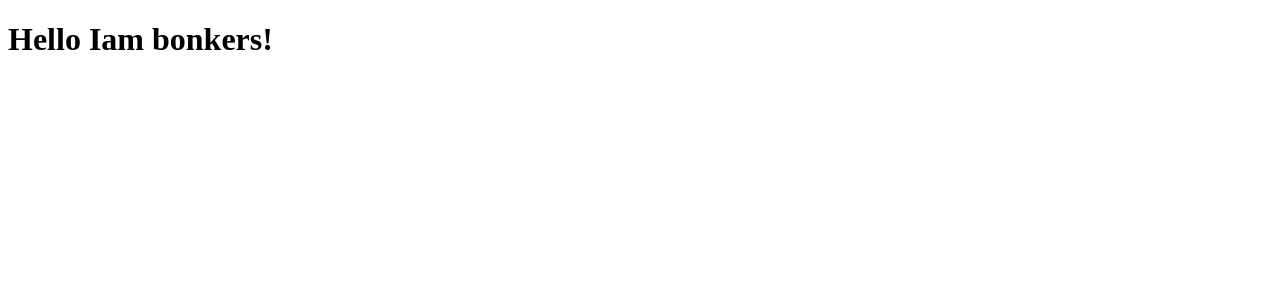
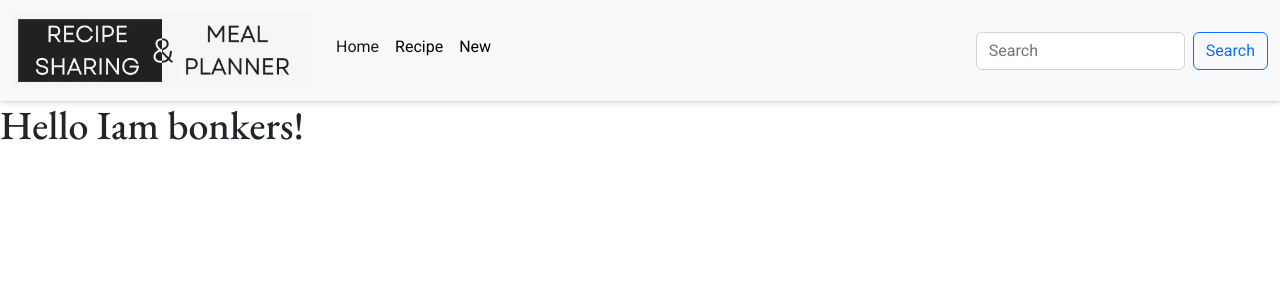
Before and after one commit to Ko11e/Recipe_Tutrial, a Django app: template templates/base.html in a window 1280 px wide. Shown: the top 300 px of the page. Run offline with Django 5.2, Linux system fonts and the light colour scheme; the template is opened without the code that fills it, so the values that code supplies are empty; parts of the project's set-up code (start-up, migrations or seed data) failed here and were passed over; some libraries are stand-ins or nearby versions.

Commit message:
Add navbar and first styling

```diff
--- a/main/settings.py
+++ b/main/settings.py
@@ -126,6 +126,8 @@ USE_TZ = True
 
 STATIC_URL = 'static/'
 
+STATICFILES_DIRS = (os.path.join(BASE_DIR, 'static'),)
+
 # Default primary key field type
 # https://docs.djangoproject.com/en/5.0/ref/settings/#default-auto-field
 
--- /dev/null
+++ b/static/css/base.css
@@ -0,0 +1,58 @@
+@import url('https://fonts.googleapis.com/css2?family=EB+Garamond:wght@400..800&family=Roboto:wght@400;500&display=swap');
+
+:root {
+    /** Fonts */
+    --title: 'EB Garamond', 'serif';
+    --main-font: 'Roboto', 'serif';
+
+    /* Color */
+    --background: #3f006a0f;
+    --blue: #0d6efd;
+    --black: #000;
+    --off-white: #f6f6f6;
+    --white: #fff;
+    --orange: #ffbf50;
+
+    /* Utils */
+    --smal-box-shadow: 1px -1px 7px 0 #00000061;
+    --border: 1px solid #00000030;
+}
+
+html, body {
+    height: 100%;
+}
+
+body {
+    display: flex;
+    flex-direction: column;
+    font-family: var(--main-font);
+}
+
+h1, h2, h3, h4, h5, h6 {
+    font-family: var(--title);
+}
+
+main {
+    flex: 1 0 auto;
+    background-color: var(--white);
+}
+
+/* Footer */
+
+footer {
+    flex-shrink: 0;
+}
+
+/* Header */
+.navbar {
+    background-color: var(--off-white);
+    box-shadow: var(--smal-box-shadow);
+}
+
+a.nav-link {
+    color: var(--black);
+}
+
+img.logo {
+    width: 18.75rem;
+}
--- a/templates/base.html
+++ b/templates/base.html
@@ -1,12 +1,24 @@
+{% load static %}
+
 <!DOCTYPE html>
 <html lang="en">
 <head>
     <meta charset="UTF-8">
     <meta http-equiv="X-UA-Compatible" content="IE=edge">
     <meta name="viewport" content="width=device-width, initial-scale=1.0">
-    <title>Document</title>
+    {% block extra_css %}
+    <link rel="stylesheet" href="https://cdnjs.cloudflare.com/ajax/libs/bootstrap/5.2.3/css/bootstrap.min.css" integrity="sha512-SbiR/eusphKoMVVXysTKG/7VseWii+Y3FdHrt0EpKgpToZeemhqHeZeLWLhJutz/2ut2Vw1uQEj2MbRF+TVBUA==" crossorigin="anonymous" referrerpolicy="no-referrer" />
+    <link rel="stylesheet" href="{% static '/css/base.css' %}">
+    {% endblock %}
+
+    {% block onload_js %}
+    <script src="https://cdnjs.cloudflare.com/ajax/libs/bootstrap/5.2.3/js/bootstrap.min.js" integrity="sha512-1/RvZTcCDEUjY/CypiMz+iqqtaoQfAITmNSJY17Myp4Ms5mdxPS5UV7iOfdZoxcGhzFbOm6sntTKJppjvuhg4g==" crossorigin="anonymous" referrerpolicy="no-referrer"></script>
+    {% endblock %}
+    <title>Recipe Sharing & Meal Planner - {% block title %}{% endblock %}</title>
 </head>
 <body>
+    {% include 'includes/header.html' %}
+
     <h1>Hello Iam bonkers!</h1>
 </body>
 </html>
--- /dev/null
+++ b/templates/includes/header.html
@@ -0,0 +1,33 @@
+{% load static %}
+
+<header>
+    <nav class="navbar navbar-expand-lg bg-light">
+        <div class="container-fluid">
+        <!-- Logo -->
+            <a class="navbar-brand" href="#"><img src="{% static 'images/logo.webp' %}" alt="Recipe Sharing & Meal Planner Logo" class="logo"></a>
+            <button class="navbar-toggler" type="button" data-bs-toggle="collapse" data-bs-target="#navbarNav"
+                aria-controls="navbarNav" aria-expanded="false" aria-label="Toggle navigation">
+                <span class="navbar-toggler-icon"></span>
+            </button>
+            <!-- Navigation item -->
+            <div class="collapse navbar-collapse" id="navbarNav">
+                <ul class="navbar-nav me-auto mb-2">
+                    <li class="nav-item">
+                        <a class="nav-link active" aria-current="page" href="{% url 'home' %}">Home</a>
+                    </li>
+                    <li class="nav-item">
+                        <a class="nav-link" href="#">Recipe</a>
+                    </li>
+                    <li class="nav-item">
+                        <a class="nav-link" href="#">New</a>
+                    </li>
+                </ul>
+                <!-- Form for search bar -->
+                <form class="d-flex" role="search">
+                    <input class="form-control me-2" type="search" placeholder="Search" aria-label="Search">
+                    <button class="btn btn-outline-primary" type="submit">Search</button>
+                </form>
+            </div>
+        </div>
+    </nav>
+</header>
```
Also changed, not shown: static/images/logo.webp (added).
